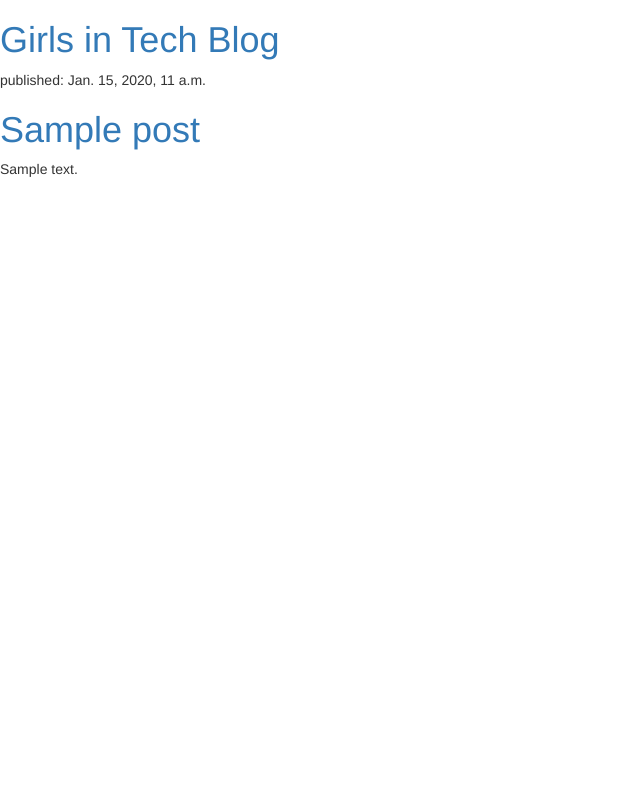
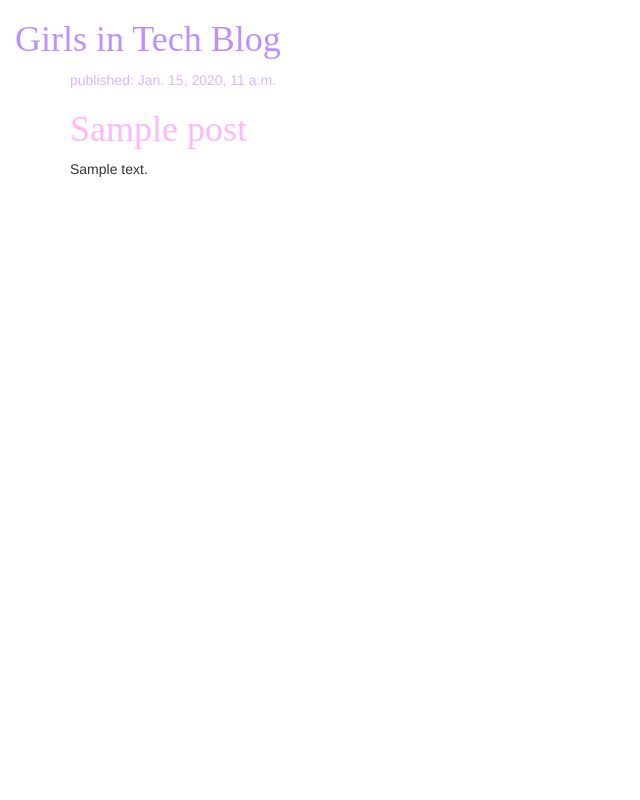
Before and after one commit to hollyavhart/my-first-blog, a Django app: template blog/templates/blog/post_list.html in a window 1280 px wide. Shown: the whole page, without its empty margins (0-640 px from the left). Run offline with Django 3.2, Linux system fonts and the light colour scheme; the template is opened without the code that fills it: values that come from a table or form of the project are taken from there, others are empty; tables that the repository leaves empty hold one stand-in row (values such as "Sample post"); some libraries are stand-ins or nearby versions.

Commit message:
web design colours

```diff
--- a/blog/static/css/blog.css
+++ b/blog/static/css/blog.css
@@ -0,0 +1,45 @@
+h1 a {
+    color: #BE90FF;
+    font-family: 'Lobster';
+}
+body {
+  padding-left: 15px;
+}
+
+.page-header {
+    background-color: #ff9400;
+    margin-top: 0;
+    padding: 20px 20px 20px 40px;
+}
+.page-header h1, .page-header h1 a, .page-header h1 a:visited, .page-header h1 a:active {
+    color: #ffffff;
+    font-size: 36pt;
+    text-decoration: none;
+}
+.content {
+    margin-left: 40px;
+}
+h1, h2, h3, h4 {
+    font-family: 'Lobster', cursive;
+}
+.date {
+    color: #D5B8FF;
+}
+.save {
+    float: right;
+}
+.post-form textarea, .post-form input {
+    width: 100%;
+}
+.top-menu, .top-menu:hover, .top-menu:visited {
+    color: #ffffff;
+    float: right;
+    font-size: 26pt;
+    margin-right: 20px;
+}
+.post {
+    margin-bottom: 70px;
+}
+.post h1 a, .post h1 a:visited {
+    color: #FFB8F9;
+}
--- a/blog/templates/blog/post_list.html
+++ b/blog/templates/blog/post_list.html
@@ -1,21 +1,31 @@
+{% load staticfiles %}
 <html>
   <head>
     <title>Girls in Tech blog</title>
+    <link rel="stylesheet" href="//maxcdn.bootstrapcdn.com/bootstrap/3.2.0/css/bootstrap.min.css">
+    <link rel="stylesheet" href="//maxcdn.bootstrapcdn.com/bootstrap/3.2.0/css/bootstrap-theme.min.css">
+    <link rel="stylesheet" href="{%static 'css/blog.css' %}">
   </head>
-<link rel="stylesheet" href="//maxcdn.bootstrapcdn.com/bootstrap/3.2.0/css/bootstrap.min.css">
-<link rel="stylesheet" href="//maxcdn.bootstrapcdn.com/bootstrap/3.2.0/css/bootstrap-theme.min.css">
   <body>
-    <div>
-      <h1><a href="/">Girls in Tech Blog</a></h1>
+    <div class="page header">
+        <h1><a href="/">Girls in Tech Blog</a></h1>
     </div>
 
-    {% for post in posts%}
-      <div>
-          <p>published: {{  post.published_date }}</p>
-          <h1><a href="">{{ post.title }}</a></h1>
-          <p>{{ post.text|linebreaksbr }}</p>
+    <div class="content container">
+        <div class="row">
+            <div class="col-md-8">
+                {% for post in posts %}
+                    <div class="post">
+                        <div class="date">
+                            <p>published: {{ post.published_date }}</p>
+                        </div>
+                        <h1><a href="">{{ post.title }}</a></h1>
+                        <p>{{ post.text|linebreaksbr }}</p>
+                    </div>
+                {% endfor %}
+            </div>
         </div>
-    {% endfor %}
+    </div>
     </div>
   </body>
 </html>
```
